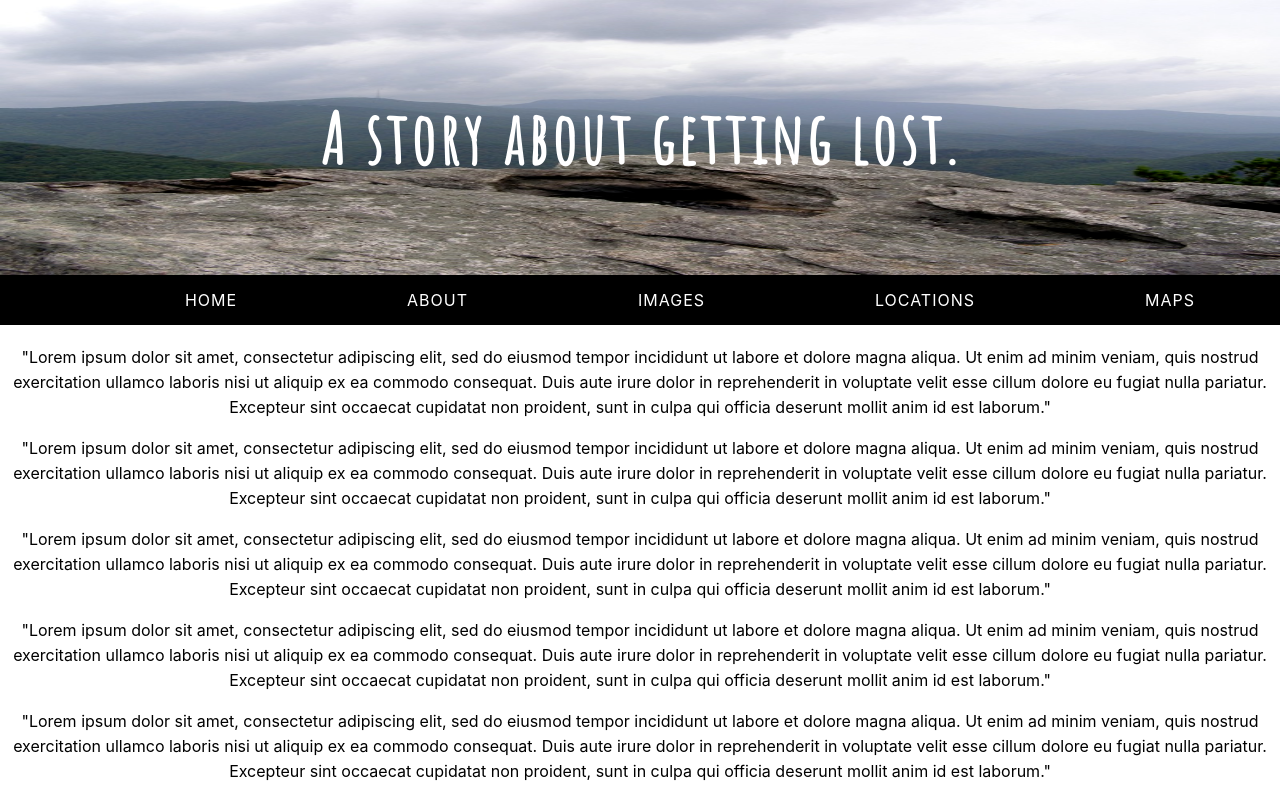
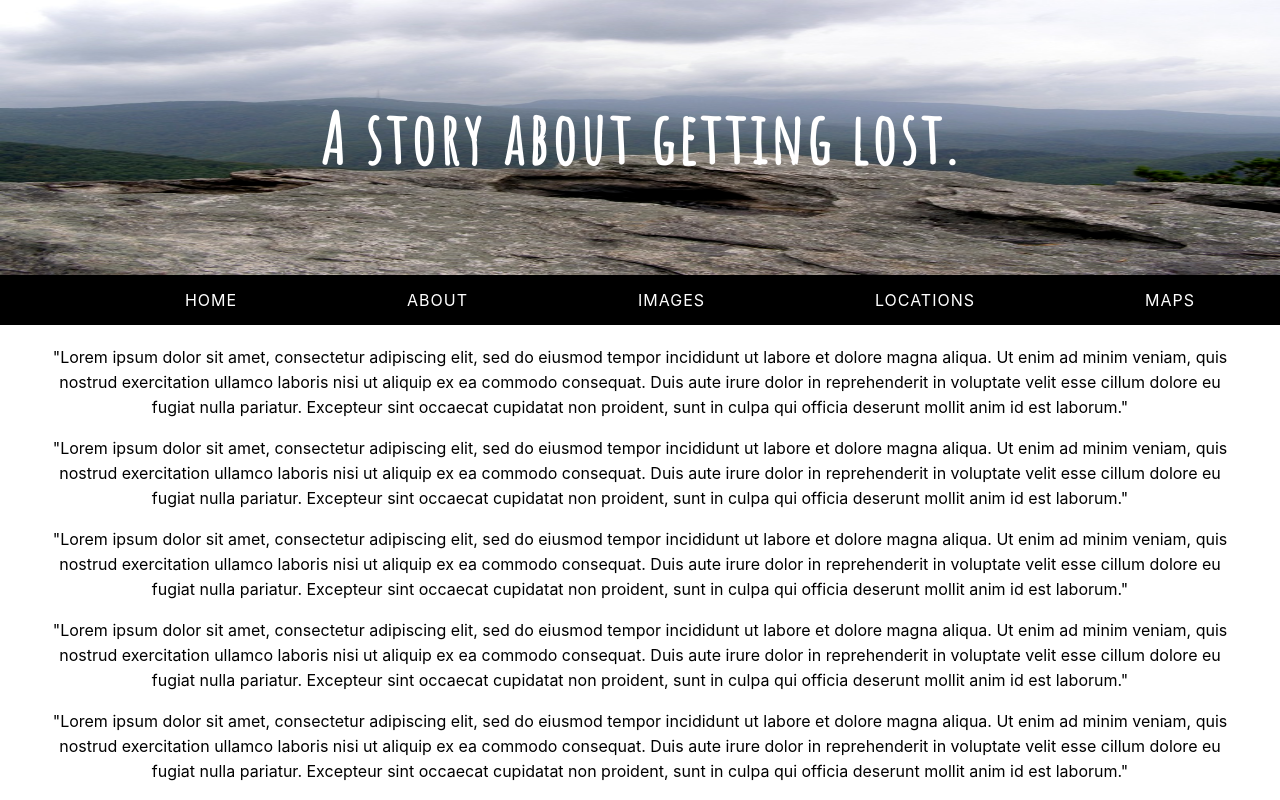
Before and after one commit to hlhartley/sticky-nav, a React (Create React App) app: page / in a window 1280 px wide. Shown: the top 800 px of the page. Built offline with nearby package versions, Linux system fonts and the light colour scheme.

Commit message:
Adds padding to content container

```diff
--- a/src/MainContent.css
+++ b/src/MainContent.css
@@ -2,6 +2,8 @@
     margin-top: 20px;
     line-height: 25px;
     font-size: 16px;
+    padding-left: 40px;
+    padding-right: 40px;
 }
 
 .add-margin {
```
